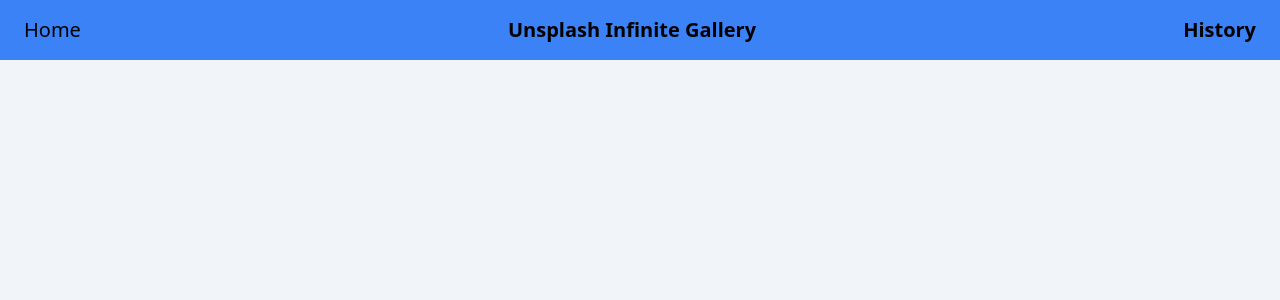
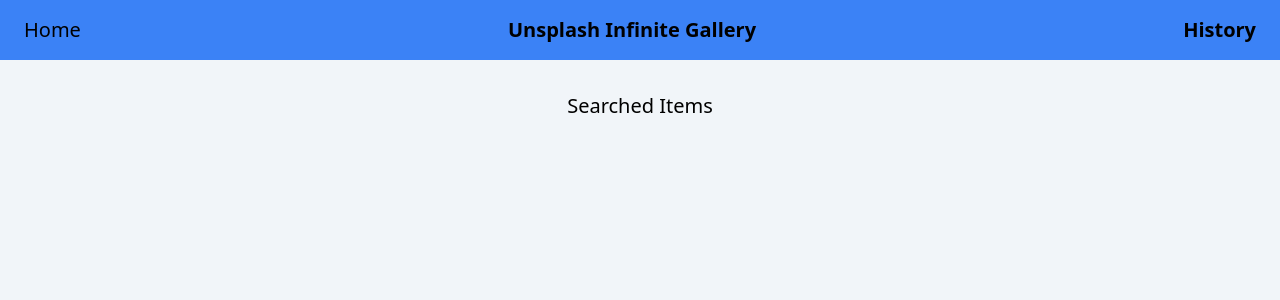
Before and after one commit to giorgio324/sweeft-gallery, a React (Vite) app: page /history in a window 1280 px wide. Shown: the top 300 px of the page. Built offline with nearby package versions, Linux system fonts and the light colour scheme.

Commit message:
fixed image container

```diff
--- a/src/pages/History.tsx
+++ b/src/pages/History.tsx
@@ -20,16 +20,21 @@
   };
   return (
     <>
-      {Object.keys(cache).map((key, i) => (
+      <div className="flex justify-center items-center my-4">
+        <h1 className="text-xl">Searched Items</h1>
+      </div>
+      <div className="flex justify-center items-center gap-4 mb-8 flex-wrap">
+        {Object.keys(cache).map((key) => (
           <button
-          className="p-4 bg-blue-500 rounded-lg"
-          key={i}
+            className="px-4 py-2 bg-blue-500 rounded-md cursor-pointer"
+            key={key}
             onClick={() => changeSearchQuery(key)}
           >
             {key}
           </button>
         ))}
-      <main className="grid grid-cols-1 sm:grid-cols-2 md:grid-cols-3 lg:grid-cols-4 gap-4">
+      </div>
+      <main className="grid place-items-center grid-cols-1 sm:grid-cols-2 md:grid-cols-3 lg:grid-cols-4 gap-4">
         {searchQuery && (
           <>
             <SearchedImages
--- a/src/pages/Home.tsx
+++ b/src/pages/Home.tsx
@@ -36,7 +36,7 @@
         />
       </div>
 
-      <main className="grid grid-cols-1 sm:grid-cols-2 md:grid-cols-3 lg:grid-cols-4 gap-4">
+      <main className="grid place-items-center grid-cols-1 sm:grid-cols-2 md:grid-cols-3 lg:grid-cols-4 gap-4">
         {searchQuery ? (
           <>
             <SearchedImages
```
Lines whose indentation alone changed are shown as unchanged.
